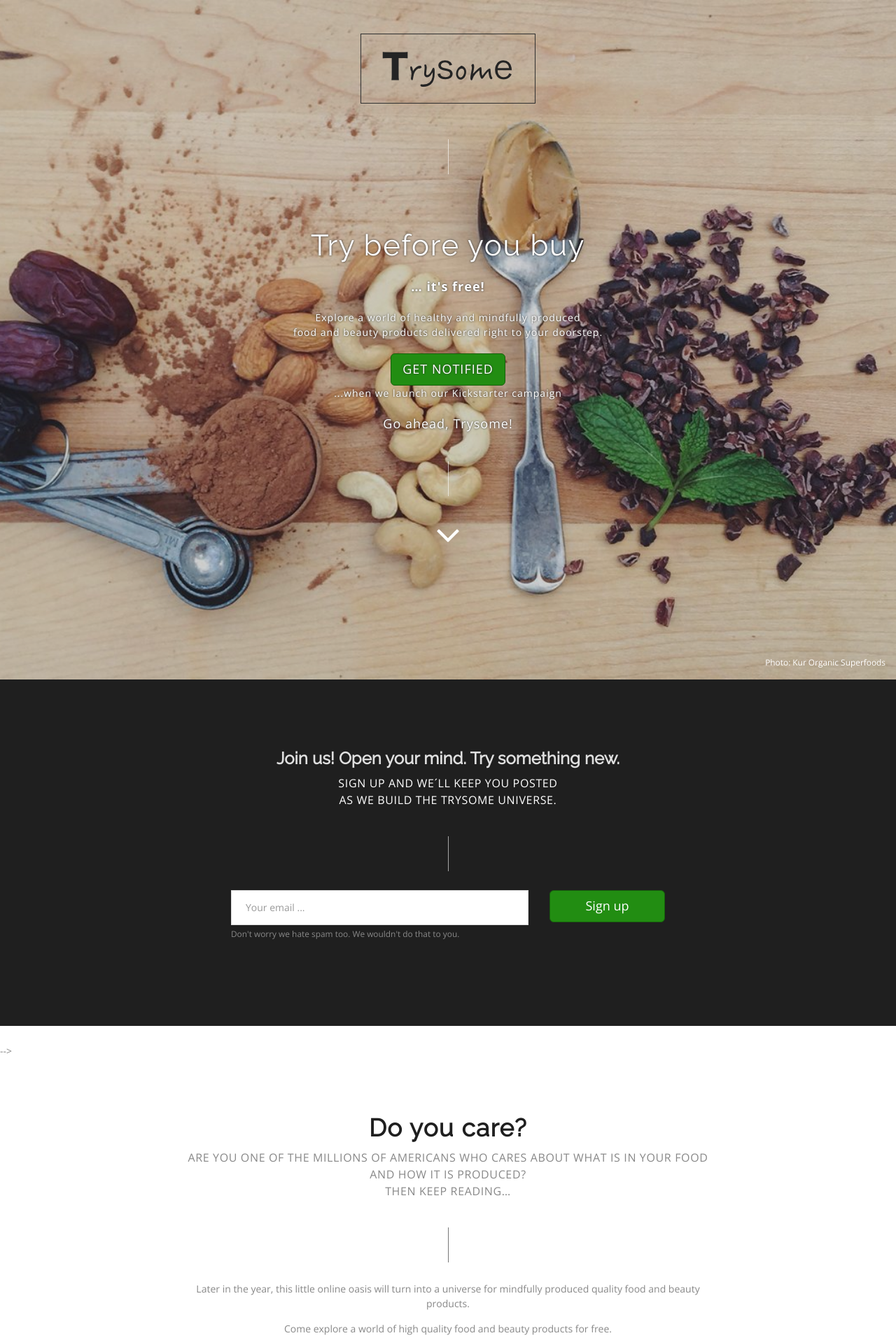
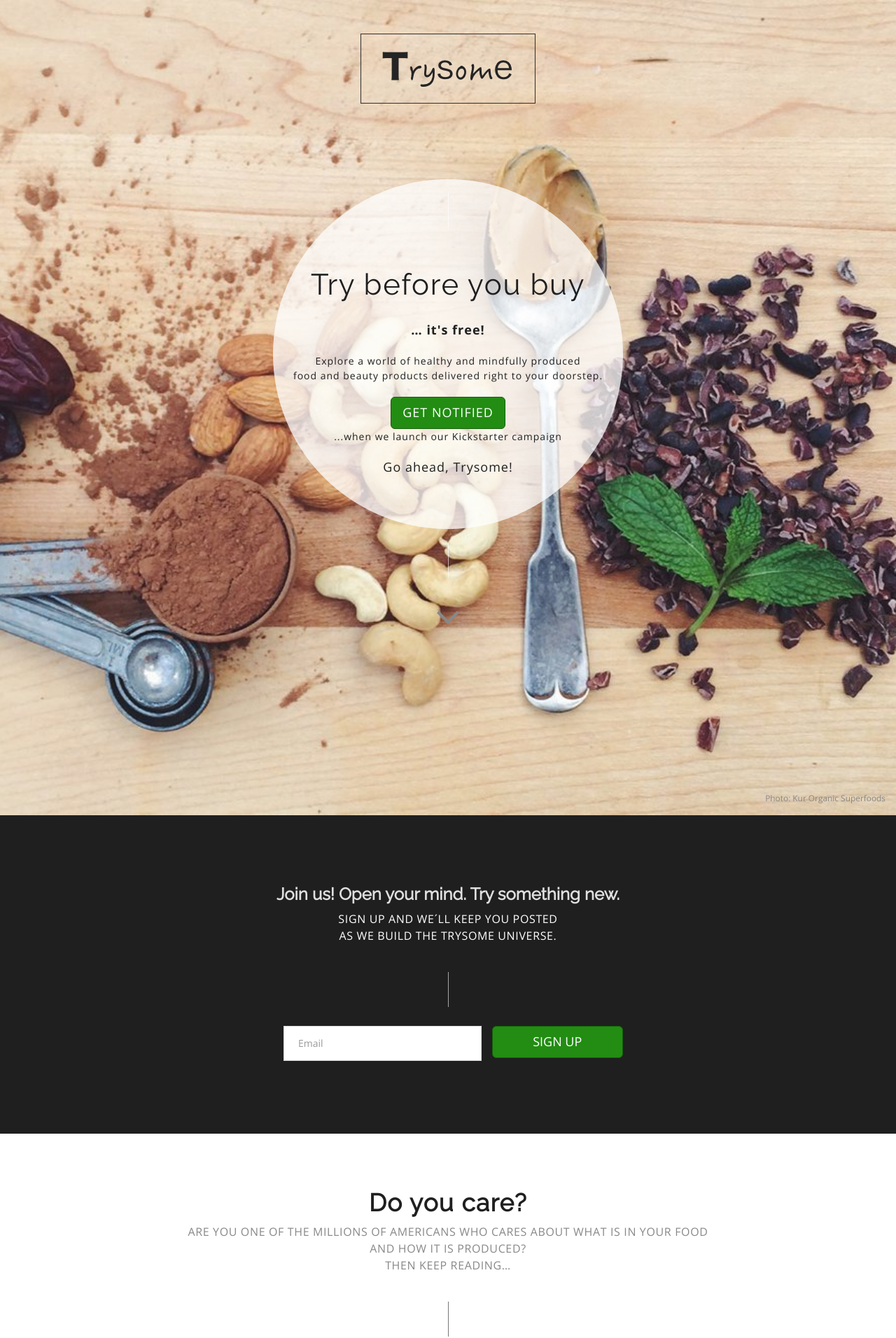
Before and after one commit to re-cph/trysome-www, a Jekyll site: the page built from index.html, in a window 1280 px wide. Shown: the top 1912 px of the page at 70% size. Built offline with Jekyll 4.4.1, drawn with Linux system fonts in a browser that asks for light colours; comment, search, counter and statistics services are not loaded; some of the changed text lies outside the part shown.

Commit message:
More makeover

```diff
--- a/_sass/_site.sass
+++ b/_sass/_site.sass
@@ -29,31 +29,48 @@
   font-size: 16px
 
 .slider-mask
-  // background-color: transparent
-  background-color: rgba(20, 20, 20, 0.2)
+  background-color: transparent
+  // background-color: rgba(20, 20, 20, 0.2)
   // background-color: rgba(255, 255, 255, 0.2)
 
 .caption-box
-  color: #fff
+
+  // @include media-max($screen-lg-min)
+  //   background: green
+  // @include media-max($screen-md-min)
+  //   background: yellow
+  padding: 35% 0 15% 0
+  @include media-min($screen-sm-min)
+    padding: 20% 0
+
+  .round-thing
+    width: 500px
+    height: 500px
+    border-radius: 500px
+
+  .caption-content
+    @include media-min($screen-sm-min)
+      margin-top: -390px
 
   h3
     padding: 20px
     text-transform: none
     font-size: 42px
-    line-height: 30px
+    line-height: 42px
     font-weight: 400
     letter-spacing: 0.04em
-    text-shadow: 0px 0px 3px #333
-    // color: #1F1F1F
+    // text-shadow: 0px 0px 3px #333
+    color: #1F1F1F
+    margin-top: 0
 
 
   p
     font-weight: 200
-    // color: #1F1F1F
+    color: #1F1F1F
     padding: 0 20px 20px 20px
     letter-spacing: 1px
     text-transform: none
-    text-shadow: 0px 0px 3px #333
+    // text-shadow: 0px 0px 3px #333
     margin: auto
     &.highlight
       font-size: 18px
@@ -76,6 +93,12 @@
 
 .trans-bg
   background-color: rgba(255, 255, 255, 0.75)
+
+.trans-bg-sm
+  @include media-max($screen-sm-min)
+    background-color: rgba(255, 255, 255, 0.75)
+
+
 
 .dark-bg
   background-color: #1F1F1F
@@ -146,3 +169,18 @@
 @include media-min($screen-md-min)
   span.break-mobile-only
     display: none
+
+#resDebug
+  position: absolute
+  height: 5px
+  top: 0
+  left: 0
+  width: 100%
+  background: red
+  z-index: 1000
+  @include media-max($screen-lg-min)
+    background: green
+  @include media-max($screen-md-min)
+    background: yellow
+  @include media-max($screen-sm-min)
+    background: orange
--- a/index.html
+++ b/index.html
@@ -1,7 +1,7 @@
 ---
 layout: default
 ---
-<!-- <div id="resDebug"></div> -->
+<div id="resDebug" style="display: none"></div>
 
 <!--HOME START-->
 <div id="home">
@@ -12,9 +12,12 @@
       <div class="caption-box">
         <div class="container">
           <div class="row">
-            <div class="col-md-8 col-md-offset-2">
+            <div class="col-md-12">
               <div class="liner"></div>
-              <div class=""> <!-- trans-bg -->
+            </div>
+            <div class="center-block round-thing trans-bg hidden-xs"><!-- round thing --></div>
+            <div class="caption-content col-xs-10 col-xs-offset-1 col-md-6 col-md-offset-3 trans-bg-sm">
+              <div>
                 <h3>Try before you buy</h3> <!-- Open your mind - close your wallet -->
                 <p class="highlight">
                   <strong>… it's free!</strong>
@@ -23,13 +26,14 @@
                 <!-- <p class="semi-highlight">Select what you want to try and get it </p> -->
 
                 <p>
-                  <a href="" class="btn btn-primary btn-lg upper">Get notified</a><br>
+                  <a href="#" id="goto-signup" class="btn btn-primary btn-lg upper">Get notified</a><br>
                   ...when we launch our Kickstarter campaign
                 </p>
 
 
                 <p class="highlight">Go ahead, Trysome!</p>
               </div>
+
             </div>
             <div class="col-md-12">
               <div class="liner"></div>
@@ -56,43 +60,14 @@
         as we build the Trysome universe.</p>
         <div class="liner"></div>
 
-        <div id="form-wrapper">
-         <div id="form-inner">
-           <div id="ErrResults"></div>
-           <div id="MainResult"></div>
-           <div id="MainContent">
-             <form id="MyContactForm" name="MyContactForm" method="post">
-                <div class="row">
-                  <div class="col-xs-7 col-xs-offset-1">
-                    <input type="email" name="email" id="email" placeholder="Your email ...">
-                    <small>Don't worry we hate spam too. We wouldn't do that to you.</small>
-                  </div>
-                  <div class="col-xs-3">
-                    <a href="#" class="btn btn-primary btn-lg btn-block">Sign up</a>
-                  </div>
-                  <label for="email" id="emailLb">
-                   <span class="error error1">*Email is mandatory</span>
-                   <span class="error error2">*Email is not valid</span>
-                  </label>
-                </div>
-             </form>
-           </div>
-         </div>
-       </div>
-        <div class="spacing40"></div>
-      </div>
-    </div>
-  </div>
-</div>
-
         <!-- Begin MailChimp Signup Form -->
-<!--                 <div id="mc_embed_signup">
+        <div id="mc_embed_signup">
           <form action="//gotrysome.us10.list-manage.com/subscribe/post?u=cb2f7389d977d4d8f30d06186&amp;id=a0b7c61d62" method="post" id="mc-embedded-subscribe-form" name="mc-embedded-subscribe-form" class="validate" target="_blank" novalidate>
             <div id="mc_embed_signup_scroll">
               <div class="mc-field-group col-sm-5 col-sm-offset-2 col-xs-7">
                 <input type="email" value="" name="EMAIL" class="required email" id="mce-EMAIL" placeholder="Email">
               </div>
-                    <!- -
+              <!--
               <div class="mc-field-group">
                 <label for="mce-FNAME">First Name </label>
                 <input type="text" value="" name="FNAME" class="" id="mce-FNAME">
@@ -100,8 +75,8 @@
               <div class="mc-field-group">
                 <label for="mce-LNAME">Last Name </label>
                 <input type="text" value="" name="LNAME" class="" id="mce-LNAME">
-                    </div> - ->
-                    <input type="submit" value="SIGN UP NOW" name="subscribe" id="mc-embedded-subscribe" class="col-xs-5 col-sm-3 button btn btn-primary btn-lg">
+              </div> -->
+              <input type="submit" value="SIGN UP" name="subscribe" id="mc-embedded-subscribe" class="col-xs-5 col-sm-3 button btn btn-primary btn-lg">
 
               <div id="mce-responses" class="col-sm-9 col-sm-offset-1">
                 <br>
@@ -112,10 +87,16 @@
 
             </div>
           </form>
+        </div>
 
         <script type='text/javascript' src='//s3.amazonaws.com/downloads.mailchimp.com/js/mc-validate.js'></script>
-                <script type='text/javascript'>(function($) {window.fnames = new Array(); window.ftypes = new Array();fnames[0]='EMAIL';ftypes[0]='email';fnames[1]='FNAME';ftypes[1]='text';fnames[2]='LNAME';ftypes[2]='text';}(jQuery));var $mcj = jQuery.noConflict(true);</script> -->
+        <script type='text/javascript'>(function($) {window.fnames = new Array(); window.ftypes = new Array();fnames[0]='EMAIL';ftypes[0]='email';fnames[1]='FNAME';ftypes[1]='text';fnames[2]='LNAME';ftypes[2]='text';}(jQuery));var $mcj = jQuery.noConflict(true);</script>
         <!--End mc_embed_signup-->
+        <div class="spacing40"></div>
+      </div>
+    </div>
+  </div>
+</div>
 
 <div id="about" class="content bright-bg">
   <div class="container">
@@ -145,7 +126,7 @@
   <div class="bg-mask"></div>
   <div class="para-img"></div>
   <div class="container big-text">
-    <h3>Try before you buy!</h3>
+    <h3>Open your mind - close your wallet</h3>
     <p>We want you to have the best food and beauty products.</p>
     <p>And we want you to buy only the things you love.
     </p>
@@ -198,8 +179,8 @@
 
       <div class="col-md-3 col-sm-6">
         <div class="video-item" data-toggle="modal" data-target="#video4">
-          <img alt="video" class="img-responsive" src="images/videos/video4.png">
-          <p>How we can eat our landscapes</p>
+          <img alt="video" class="img-responsive" src="images/videos/video4.jpg">
+          <p>The Organic Effect</p>
           <div class="player-icon">
             <i class="fa fa-play-circle-o fa-3x"></i>
           </div>
@@ -269,10 +250,10 @@
     <div class="modal-content">
       <div class="modal-header">
         <button type="button" class="close pull-right" data-dismiss="modal" aria-label="Close"><span aria-hidden="true">&times;</span></button>
-        <h4 class="modal-title" id="myModalLabel">How we can eat our landscapes</h4>
+        <h4 class="modal-title" id="myModalLabel">The Organic Effect</h4>
       </div>
       <div class="modal-body">
-        <iframe src="https://embed-ssl.ted.com/talks/pam_warhurst_how_we_can_eat_our_landscapes.html" width="854" height="480" frameborder="0" scrolling="no" webkitAllowFullScreen mozallowfullscreen allowFullScreen></iframe>
+        <iframe width="560" height="315" src="https://www.youtube.com/embed/oB6fUqmyKC8" frameborder="0" allowfullscreen></iframe>
       </div>
       <div class="modal-footer">
         <button type="button" class="btn btn-default" data-dismiss="modal">Close</button>
--- a/js/trysome.js
+++ b/js/trysome.js
@@ -1,3 +1,8 @@
 (function ($) {
 
+  // GOTO SIGNUP
+  $("#goto-signup").on('click', function() {
+    $(window).scrollTo($("#signup").offset().top - 60, 1500);
+  });
+
 })(jQuery);
```
Also changed, not shown: other parts of index.html (+1 -1 lines), images/videos/video4.jpg (added). Lines whose indentation alone changed are shown as unchanged.
